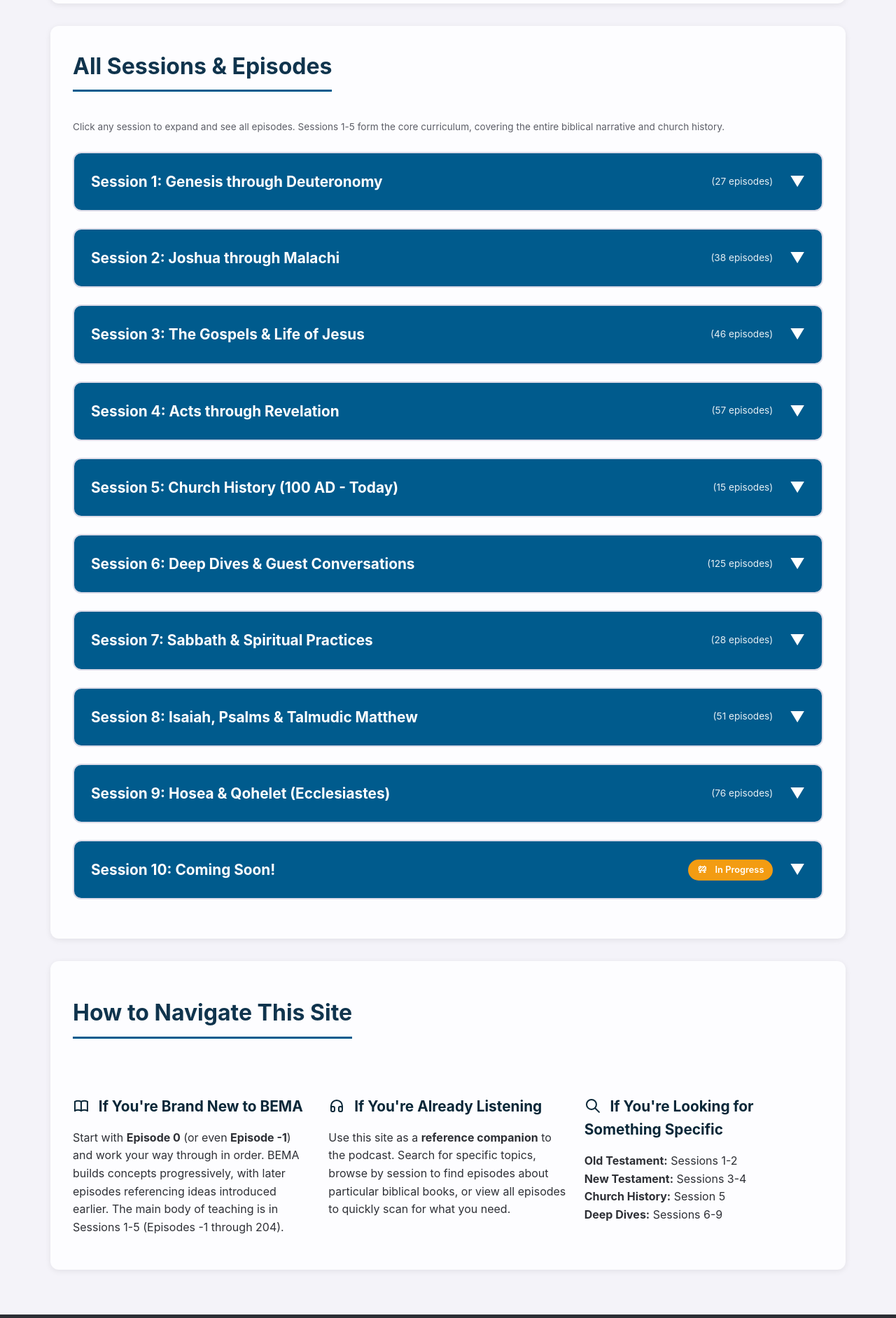
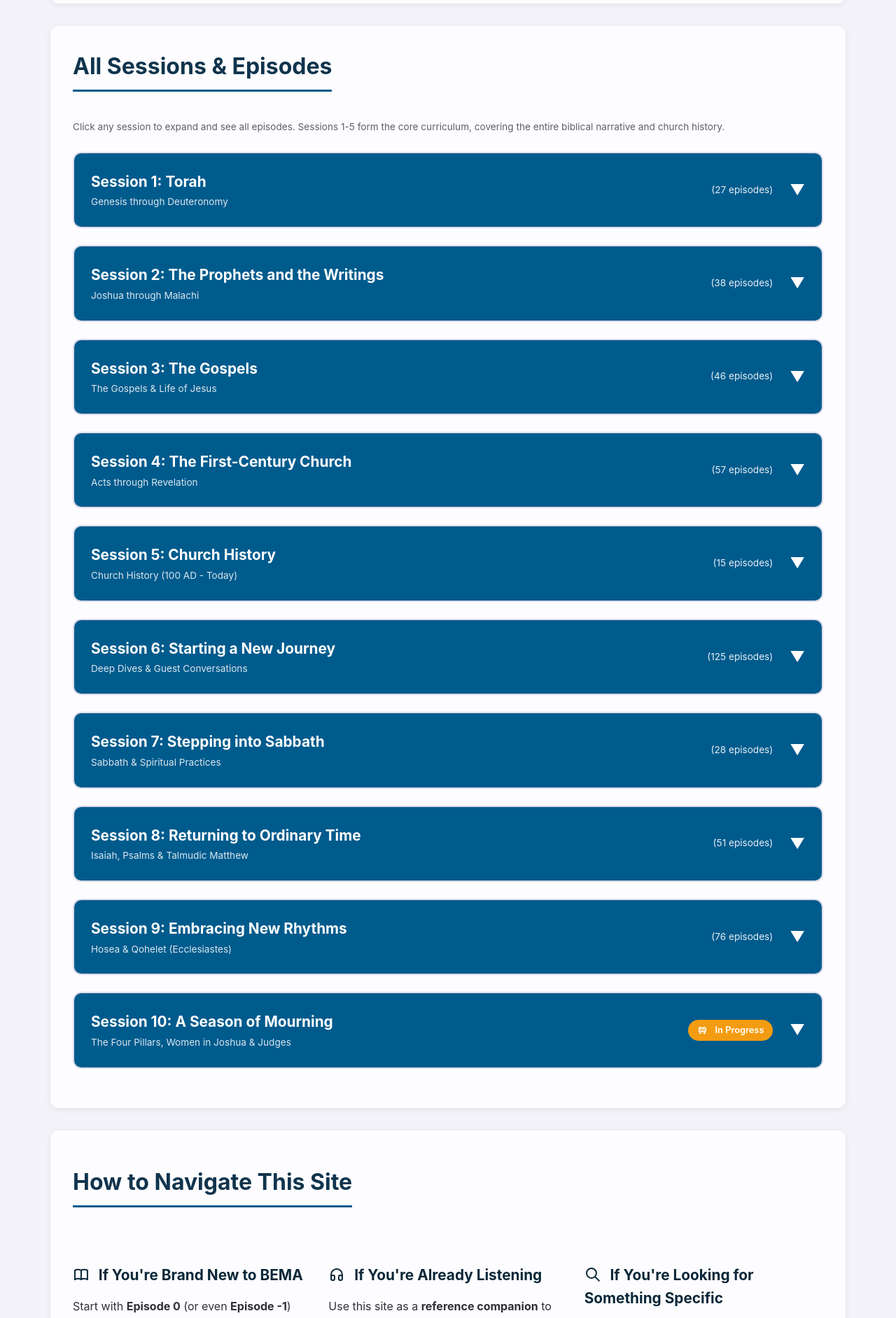
Before and after one commit to bema-podcast-notes/bema-podcast-notes.github.io, a Jekyll site: the page built from index.markdown, in a window 1280 px wide. Shown: the part 2983-4866 px from the top of the page at 70% size. Built offline with Jekyll 4.4.1, drawn with Linux system fonts in a browser that asks for light colours.

Commit message:
Use BEMA's wording for session names, with our topics beneath
BEMA has no official session titles, so each header uses BEMA's own
description of the session (Torah, The Prophets and the Writings, ...)
or its intro episode's subtitle (Starting a New Journey, ...), with this
site's topic label on a second line. Session 10 is now named and its
subtitle lists its series.

Co-Authored-By: Claude Opus 5.5 <noreply@anthropic.com>

```diff
--- a/_layouts/homepage.html
+++ b/_layouts/homepage.html
@@ -191,7 +191,7 @@
             <!-- Session 1 -->
             <details class="session-group" id="session1">
                 <summary>
-                    <span>Session 1: Genesis through Deuteronomy</span>
+                    <span class="session-name"><span class="session-title">Session 1: Torah</span> <span class="session-topic">Genesis through Deuteronomy</span></span>
                     <span class="session-count">({{ site.session_1 | size }} episodes)</span>
                 </summary>
                 <div class="episode-list">
@@ -211,7 +211,7 @@
             <!-- Session 2 -->
             <details class="session-group">
                 <summary>
-                    <span>Session 2: Joshua through Malachi</span>
+                    <span class="session-name"><span class="session-title">Session 2: The Prophets and the Writings</span> <span class="session-topic">Joshua through Malachi</span></span>
                     <span class="session-count">({{ site.session_2 | size }} episodes)</span>
                 </summary>
                 <div class="episode-list">
@@ -231,7 +231,7 @@
             <!-- Session 3 -->
             <details class="session-group">
                 <summary>
-                    <span>Session 3: The Gospels & Life of Jesus</span>
+                    <span class="session-name"><span class="session-title">Session 3: The Gospels</span> <span class="session-topic">The Gospels &amp; Life of Jesus</span></span>
                     <span class="session-count">({{ site.session_3 | size }} episodes)</span>
                 </summary>
                 <div class="episode-list">
@@ -251,7 +251,7 @@
             <!-- Session 4 -->
             <details class="session-group">
                 <summary>
-                    <span>Session 4: Acts through Revelation</span>
+                    <span class="session-name"><span class="session-title">Session 4: The First-Century Church</span> <span class="session-topic">Acts through Revelation</span></span>
                     <span class="session-count">({{ site.session_4 | size }} episodes)</span>
                 </summary>
                 <div class="episode-list">
@@ -271,7 +271,7 @@
             <!-- Session 5 -->
             <details class="session-group">
                 <summary>
-                    <span>Session 5: Church History (100 AD - Today)</span>
+                    <span class="session-name"><span class="session-title">Session 5: Church History</span> <span class="session-topic">Church History (100 AD - Today)</span></span>
                     <span class="session-count">({{ site.session_5 | size }} episodes)</span>
                 </summary>
                 <div class="episode-list">
@@ -291,7 +291,7 @@
             <!-- Session 6 -->
             <details class="session-group">
                 <summary>
-                    <span>Session 6: Deep Dives & Guest Conversations</span>
+                    <span class="session-name"><span class="session-title">Session 6: Starting a New Journey</span> <span class="session-topic">Deep Dives &amp; Guest Conversations</span></span>
                     <span class="session-count">({{ site.session_6 | size }} episodes)</span>
                 </summary>
                 <div class="episode-list">
@@ -311,7 +311,7 @@
             <!-- Session 7 -->
             <details class="session-group">
                 <summary>
-                    <span>Session 7: Sabbath & Spiritual Practices</span>
+                    <span class="session-name"><span class="session-title">Session 7: Stepping into Sabbath</span> <span class="session-topic">Sabbath &amp; Spiritual Practices</span></span>
                     <span class="session-count">({{ site.session_7 | size }} episodes)</span>
                 </summary>
                 <div class="episode-list">
@@ -331,7 +331,7 @@
             <!-- Session 8 -->
             <details class="session-group">
                 <summary>
-                    <span>Session 8: Isaiah, Psalms & Talmudic Matthew</span>
+                    <span class="session-name"><span class="session-title">Session 8: Returning to Ordinary Time</span> <span class="session-topic">Isaiah, Psalms &amp; Talmudic Matthew</span></span>
                     <span class="session-count">({{ site.session_8 | size }} episodes)</span>
                 </summary>
                 <div class="episode-list">
@@ -351,7 +351,7 @@
             <!-- Session 9 -->
             <details class="session-group">
                 <summary>
-                    <span>Session 9: Hosea & Qohelet (Ecclesiastes)</span>
+                    <span class="session-name"><span class="session-title">Session 9: Embracing New Rhythms</span> <span class="session-topic">Hosea &amp; Qohelet (Ecclesiastes)</span></span>
                     <span class="session-count">({{ site.session_9 | size }} episodes)</span>
                 </summary>
                 <div class="episode-list">
@@ -371,7 +371,7 @@
             <!-- Session 10 -->
             <details class="session-group">
                 <summary>
-                    <span>Session 10: Coming Soon!</span>
+                    <span class="session-name"><span class="session-title">Session 10: A Season of Mourning</span> <span class="session-topic">The Four Pillars, Women in Joshua &amp; Judges</span></span>
                     <span class="badge badge-warning">{% include icon.html name="barrier-block" %} In Progress</span>
                 </summary>
                 <div class="episode-list">
--- a/assets/css/homepage.css
+++ b/assets/css/homepage.css
@@ -228,6 +228,19 @@ body {
     column-gap: var(--spacing-md);
     align-items: center;
     transition: background var(--transition-base);
+}
+
+/* BEMA's name for the session, with this site's topic beneath it */
+.session-name .session-title,
+.session-name .session-topic {
+    display: block;
+}
+
+.session-name .session-topic {
+    font-size: var(--font-size-sm);
+    font-weight: var(--font-weight-normal);
+    opacity: 0.85;
+    margin-top: 0.15rem;
 }
 
 .session-group summary::-webkit-details-marker {
```
